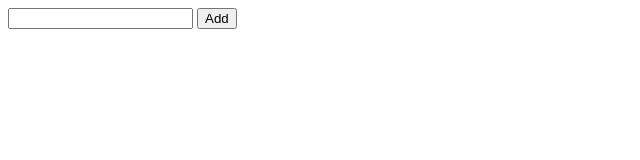
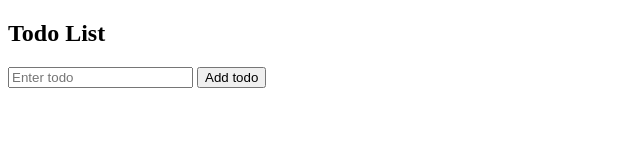
Before and after one commit to acciojob/To-do-List-noumantannu06-glitch, a website: page main.html in a window 1280 px wide. Shown: the whole page, without its empty margins (0-640 px from the left). Drawn offline with Linux system fonts and the light colour scheme.

Commit message:
created a submission

```diff
--- a/main.html
+++ b/main.html
@@ -7,9 +7,15 @@
     <title>Document</title>
 </head>
 <body>
-  <input id="newTodoInput" type="text" />
-<button id="addTodoBtn">Add</button>
+  <h2>Todo List</h2>
 
-<ul id="todoList"></ul>
+<!--  Input -->
+<input id="newTodoInput" type="text" placeholder="Enter todo" />
+
+<!--  IMPORTANT: Exact text -->
+<button id="addTodoBtn">Add todo</button>
+
+<!-- MUST be OL -->
+<ol id="todoList"></ol>
 </body>
 </html>
```
